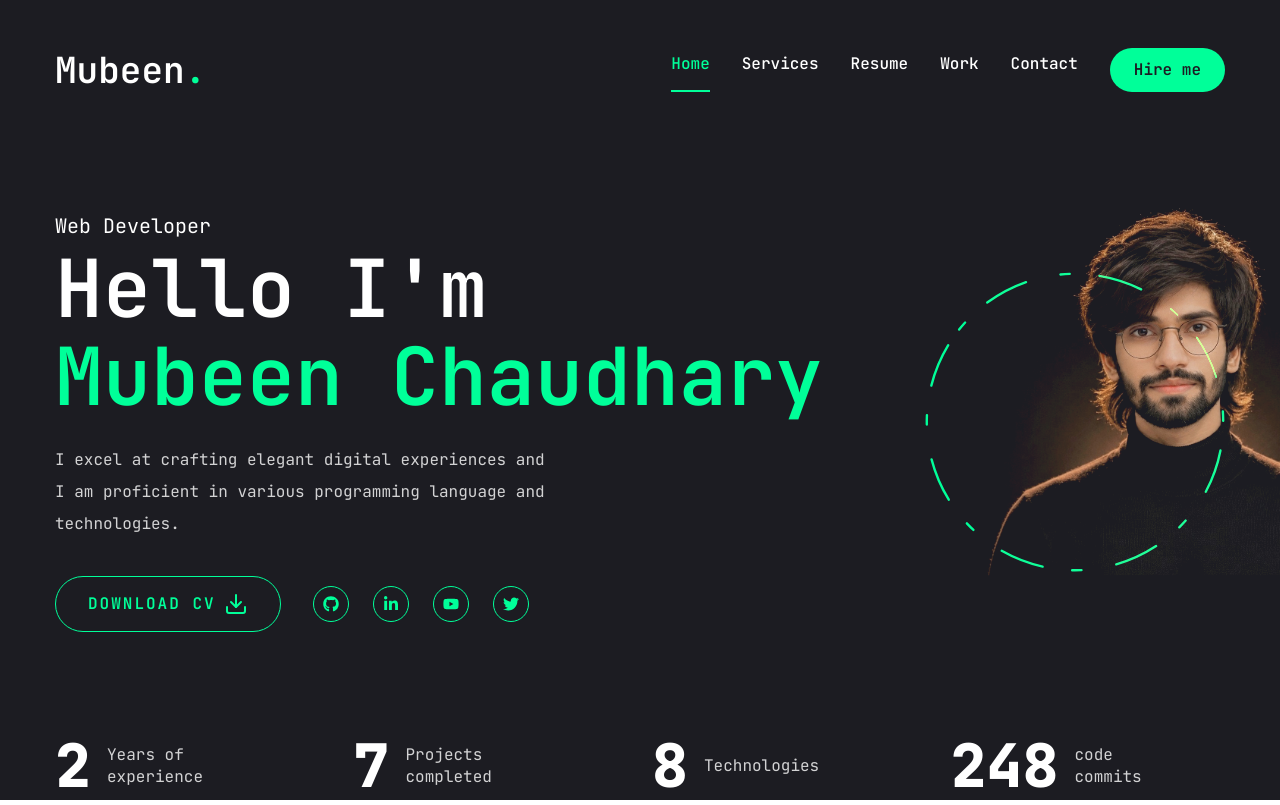
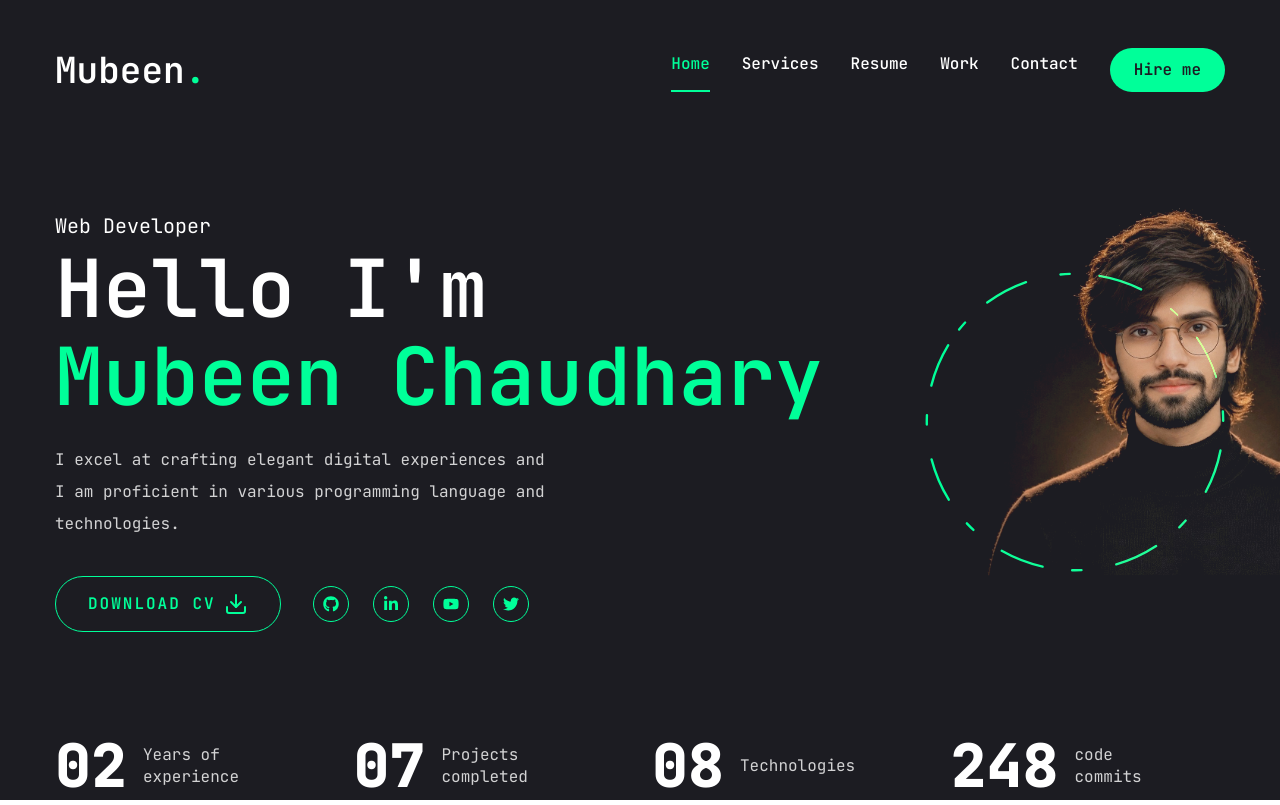
Before and after one commit to mubeench0303-ai/mubeen-portfolio, a Next.js app: page / in a window 1280 px wide. Shown: the top 805 px of the page. Built offline with nearby package versions, Linux system fonts and the light colour scheme.

Commit message:
Stats.jsx

```diff
--- a/src/components/Stats.jsx
+++ b/src/components/Stats.jsx
@@ -36,7 +36,8 @@ const Stats = () => {
                             className="flex-1 flex gap-4 items-center justify-center xl:justify-start "
                         >
                             <CountUp
-                                end={item.num}
+                                end={Number(item.num)}
+                                formattingFn={(value) => value.toString().padStart(2, "0")}
                                 duration={5}
                                 delay={2}
                                 className="text-4xl xl:text-6xl font-extrabold"
```
